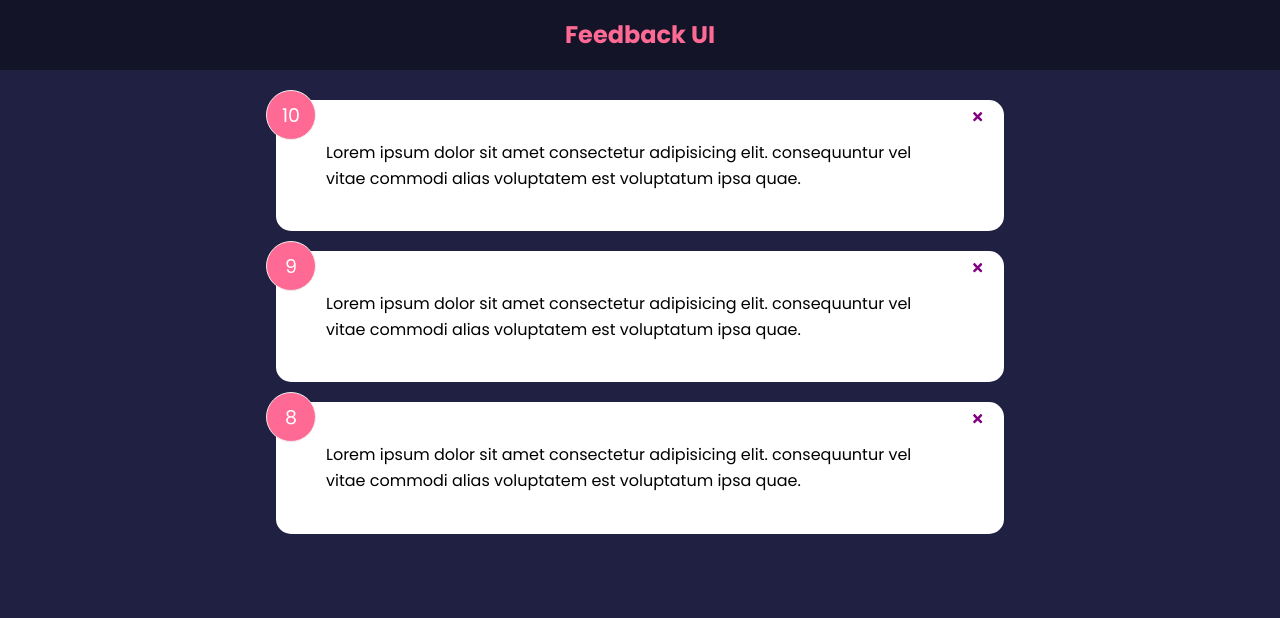
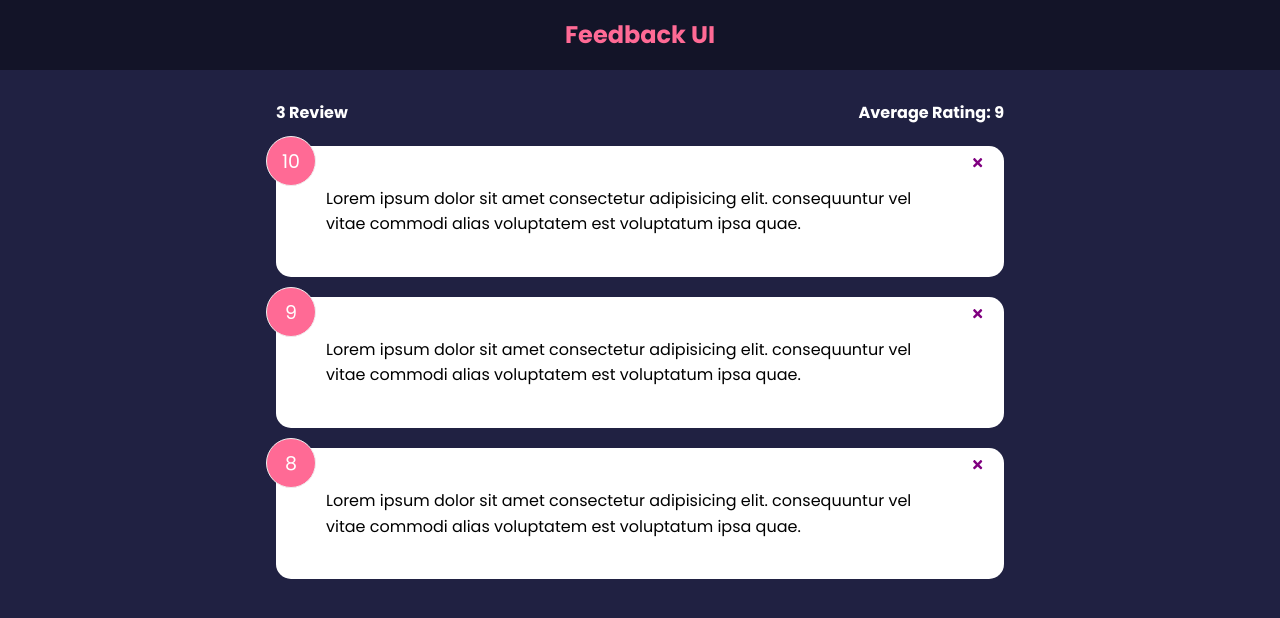
Before and after one commit to techstackmedia/feedback-app, a React (Create React App) app: page / in a window 1280 px wide. Shown: the top 618 px of the page. Built offline with nearby package versions, Linux system fonts and the light colour scheme.

Commit message:
create feedback stats

```diff
--- a/src/App.js
+++ b/src/App.js
@@ -2,7 +2,9 @@ import { useState } from 'react';
 import PropTypes from 'prop-types';
 import Header from './components/Header/Header';
 import FeedbackList from './components/FeedbackList/FeedbackList';
+import FeedbackStats from './components/FeedbackStats/FeedbackStats'
 import FeedbackData from './mocks/FeedbackData';
+
 
 const App = () => {
   const [feedback, setFeedback] = useState(FeedbackData);
@@ -19,6 +21,7 @@ const App = () => {
     <>
     <Header />
     <div className="container">
+      <FeedbackStats feedback={feedback} />
       <FeedbackList feedback={feedback} handleDelete={clickDeleteHandler} />
     </div>
     </>
--- /dev/null
+++ b/src/components/FeedbackStats/FeedbackStats.js
@@ -0,0 +1,20 @@
+import PropTypes from 'prop-types';
+const FeedbackStats = ({feedback}) => {
+    let average = feedback.reduce((acc, cur) => {
+        return acc + cur.rating;
+    }, 0) / feedback.length;
+
+    average = average.toFixed(1).replace(/[.,]0$/, '')
+  return (
+    <div className="feedback-stats">
+        <h4>{feedback.length} Review</h4>
+        <h4>Average Rating: {isNaN(average) ? 0 : average}</h4>
+    </div>
+  )
+};
+
+FeedbackStats.propTypes = {
+    feedback: PropTypes.array.isRequired
+}
+
+export default FeedbackStats
```
